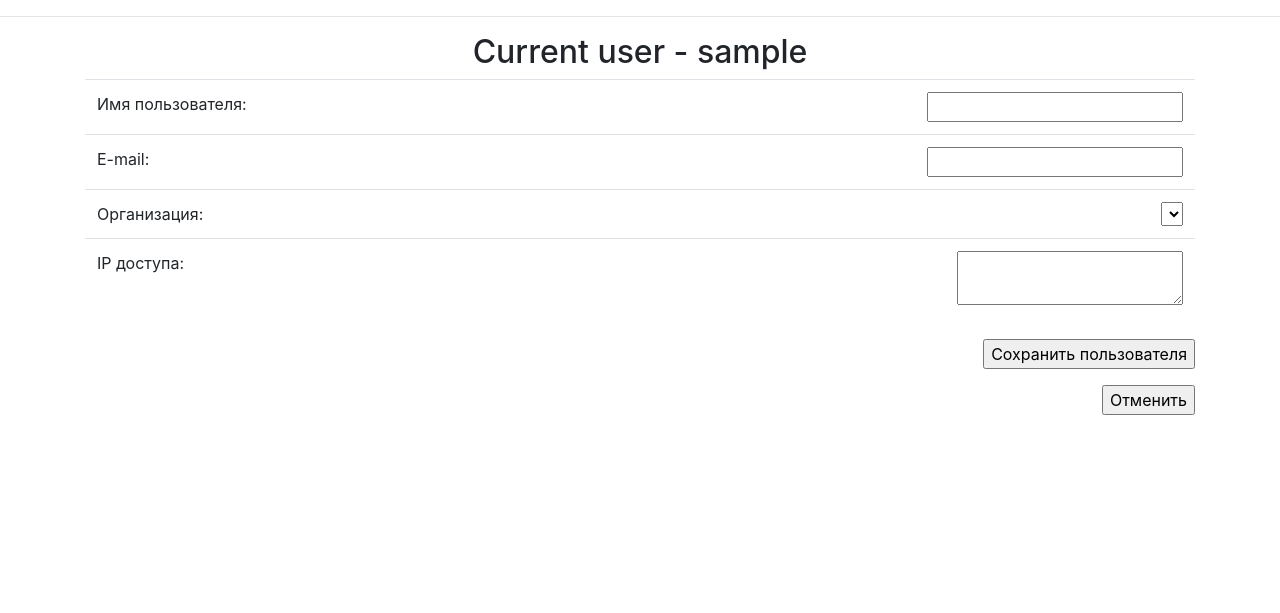
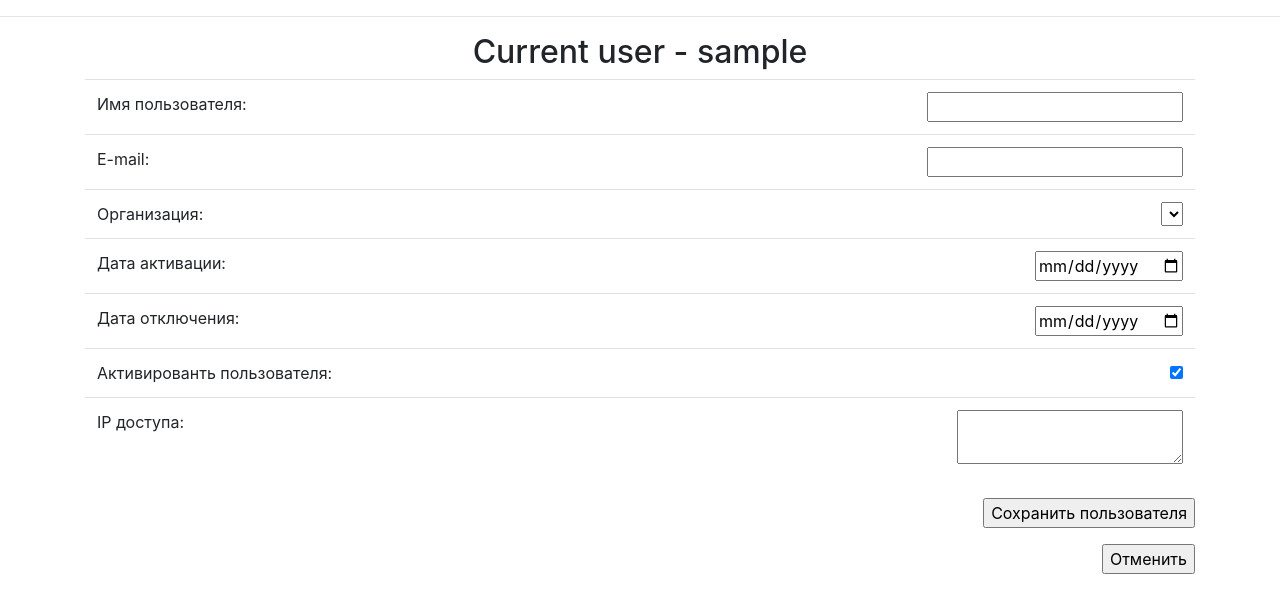
Before and after one commit to Rykovskov/wireguard1, a Flask app: page /add_vpn_user in a window 1280 px wide. Shown: the top 613 px of the page. Run offline with Flask 2, Linux system fonts and the light colour scheme; the visitor is signed in with stand-in values (Sample User, id 1); data comes from the database, SQL or seed files in the repository; data that the repository does not hold is empty; some libraries are stand-ins or nearby versions.

Commit message:
First commit

```diff
--- a/app/forms.py
+++ b/app/forms.py
@@ -2,7 +2,6 @@ from flask_wtf import FlaskForm
 from wtforms import Form, ValidationError
 from wtforms import StringField, SubmitField, TextAreaField, BooleanField, FieldList, FormField, IntegerField, PasswordField, SelectField, TextField, DateField
 from wtforms.validators import DataRequired
-
 
 class LoginForm(FlaskForm):
     username = StringField("Username", validators=[DataRequired()])
@@ -42,7 +41,8 @@ class NewVpnUserForm(FlaskForm):
     email_vpn_users = StringField('E-mail адрес')
     allowedips_ip = StringField('IP адрес')
     allowedips_mask = StringField('Маска')
-    dt_activations = DateField()
+    dt_activations = DateField('Дата активации пользователя')
+    dt_disable_vpn_users = DateField('Дата отключения пользователя')
     now_active = BooleanField('Активировать', default="checked")
     save_user = SubmitField("Сохранить пользователя")
     cancel_user = SubmitField("Отменить")
--- a/app/templates/add_vpn_user.html
+++ b/app/templates/add_vpn_user.html
@@ -20,8 +20,18 @@
                         <td align="left">Организация: </td><td align="right">{{ form.new_vpn_organizations() }}</td>
                     </tr>
                     <tr>
+                        <td align="left">Дата активации: </td><td align="right"><input type="date" id="date_act" name="date_act"/></td>
+                    </tr>
+                    <tr>
+                        <td align="left">Дата отключения: </td><td align="right"><input type="date" id="date_dis" name="date_dis"/></td>
+                    </tr>
+                    <tr>
+                        <td align="left">Активированть пользователя: </td><td align="right">{{ form.now_active() }}</td>
+                    </tr>
+                    <tr>
                         <td align="left">IP доступа: </td><td align="right"><textarea name="al_ip"></textarea></td>
                     </tr>
+
                 </table>
                 <p></p>
                 <p></p>
```
